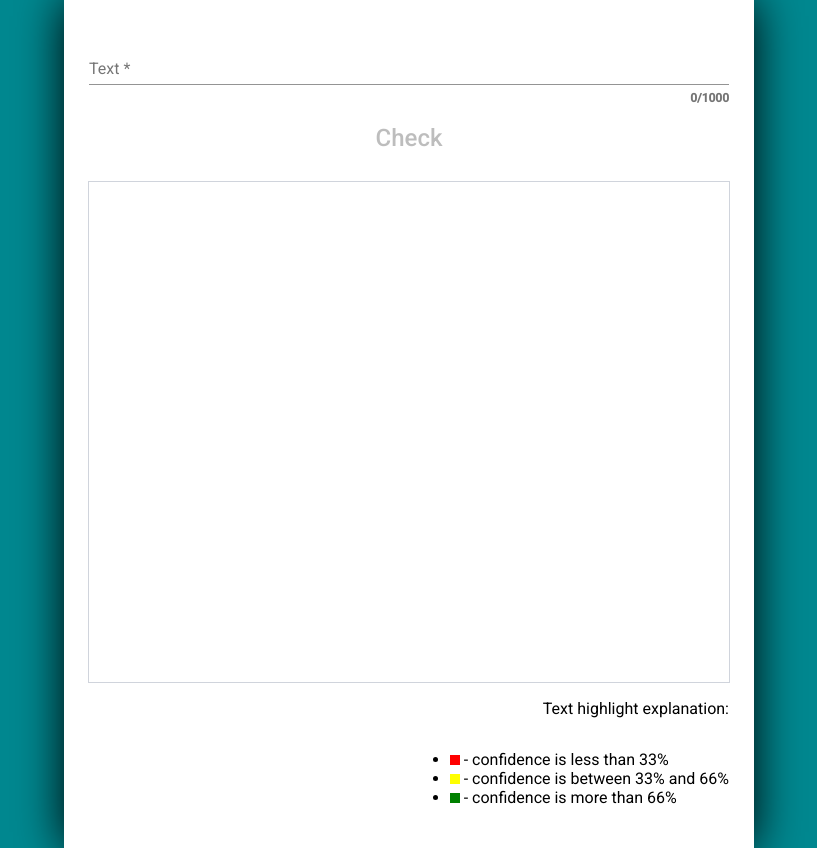
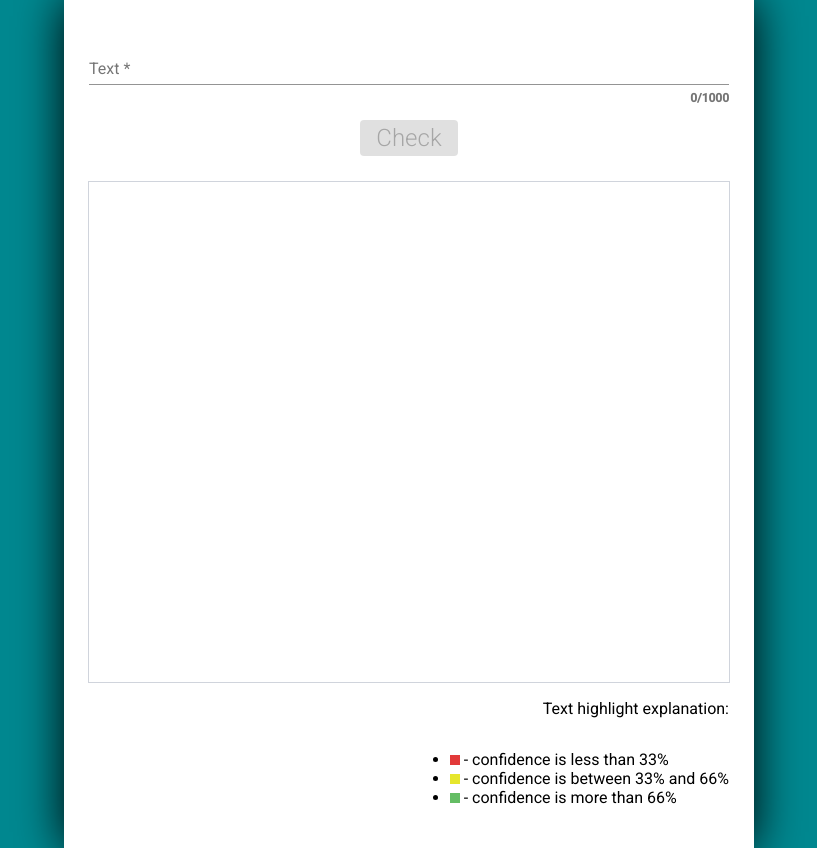
Before and after one commit to vladyslav-sazonov/ad-search, an Angular app: page / in a window 1280 px wide. Shown: the whole page, without its empty margins (231-1048 px from the left). Built offline with nearby package versions, Linux system fonts and the light colour scheme; what ngx-spinner would draw is missing.

Commit message:
Added styles to result

```diff
--- a/src/app/components/check-result/check-result.component.scss
+++ b/src/app/components/check-result/check-result.component.scss
@@ -4,4 +4,7 @@
   height: 500px;
   border: 1px solid #d0d4dc;
   overflow-y: scroll;
+  p {
+    line-height: 24px;
+  }
 }
--- a/src/app/components/text-check/text-check.component.html
+++ b/src/app/components/text-check/text-check.component.html
@@ -12,7 +12,7 @@
       <mat-hint align="end"><strong>{{textForm.controls.text.value.length}}/1000</strong> </mat-hint>
     </mat-form-field>
 
-    <button color="primary" mat-button [disabled]="!textForm.valid" (click)="onSubmit()">Check</button>
+    <button color="primary" mat-raised-button [disabled]="!textForm.valid" (click)="onSubmit()" class="button-check">Check</button>
   </form>
 
   <app-check-result [result]="result" [text]="textForm.value.text"></app-check-result>
--- a/src/app/components/text-check/text-check.component.scss
+++ b/src/app/components/text-check/text-check.component.scss
@@ -24,9 +24,10 @@
       margin: 15px 0;
     }
 
-    .mat-button {
+    .button-check {
       max-width: 300px;
       font-size: 24px;
+      font-weight: 200;
     }
   }
   .explanation {
@@ -44,17 +45,17 @@
       }
       li:nth-child(1) {
         .color {
-          background: red;
+          background: #e23a3a;
         }
       }
       li:nth-child(2) {
         .color {
-          background: yellow;
+          background: #e6e62c;
         }
       }
       li:nth-child(3) {
         .color {
-          background: green;
+          background: #64bd64;
         }
       }
     }
--- a/src/app/pipes/highlight.pipe.ts
+++ b/src/app/pipes/highlight.pipe.ts
@@ -16,7 +16,7 @@ export class HighlightPipe implements PipeTransform {
     if (!args) {return value;}
     for(const sentence of args) {
       const reText: RegExp = new RegExp(sentence.text, 'gi');
-      value = value.replace(reText, `<span style="background: ${this.getBackground(sentence.confidence)}; cursor: pointer"
+      value = value.replace(reText, `<span class="highlight" style="background: ${this.getBackground(sentence.confidence)}"
         title="${sentence.confidence}">${sentence.text}</span>`);
     }
     return this.sanitizer.bypassSecurityTrustHtml(value);
@@ -24,13 +24,13 @@ export class HighlightPipe implements PipeTransform {
 
   private getBackground(confidence: number): string {
     if (confidence <= 0.33) {
-      return 'red';
+      return '#e23a3a';
     }
     if (confidence > 0.33 && confidence <= 0.66) {
-      return 'yellow';
+      return '#e6e62c';
     }
     if (confidence > 0.66) {
-      return 'green';
+      return '#64bd64';
     }
     return 'transparent';
   }
--- a/src/styles.css
+++ b/src/styles.css
@@ -4,4 +4,17 @@ html, body {
   height: 100%;
   background: #008890;
 }
-body { margin: 0; font-family: Roboto, "Helvetica Neue", sans-serif; }
+
+body {
+  margin: 0;
+  font-family: Roboto, "Helvetica Neue", sans-serif;
+}
+
+.highlight {
+  padding: 2px;
+}
+
+.highlight:hover {
+  filter: brightness(150%);
+  cursor: pointer
+}
```
